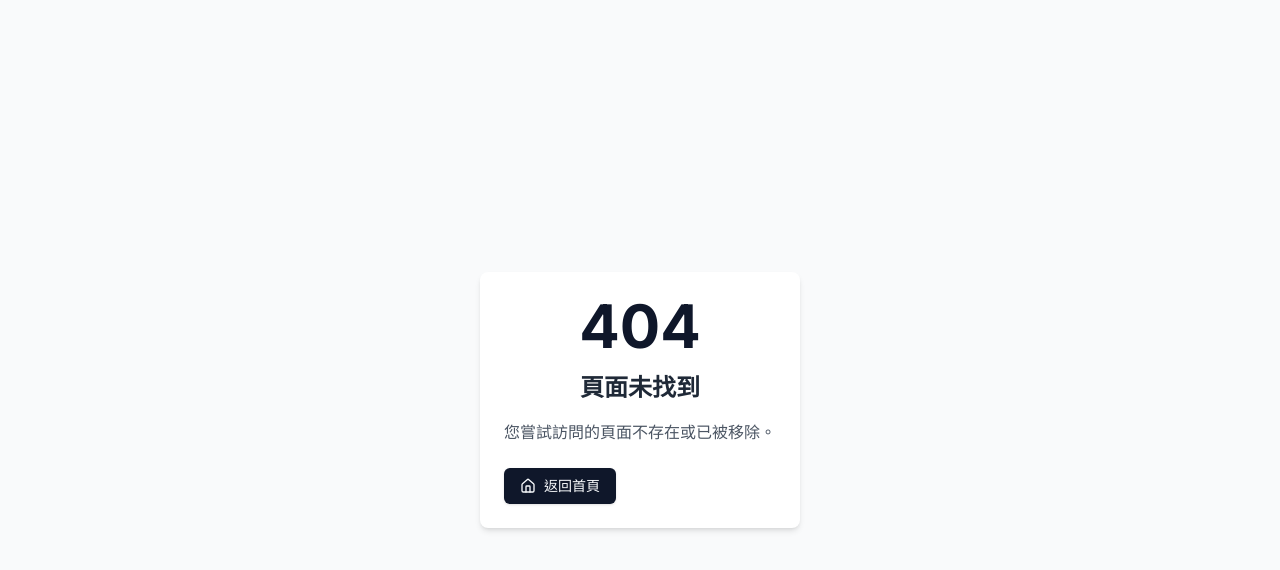
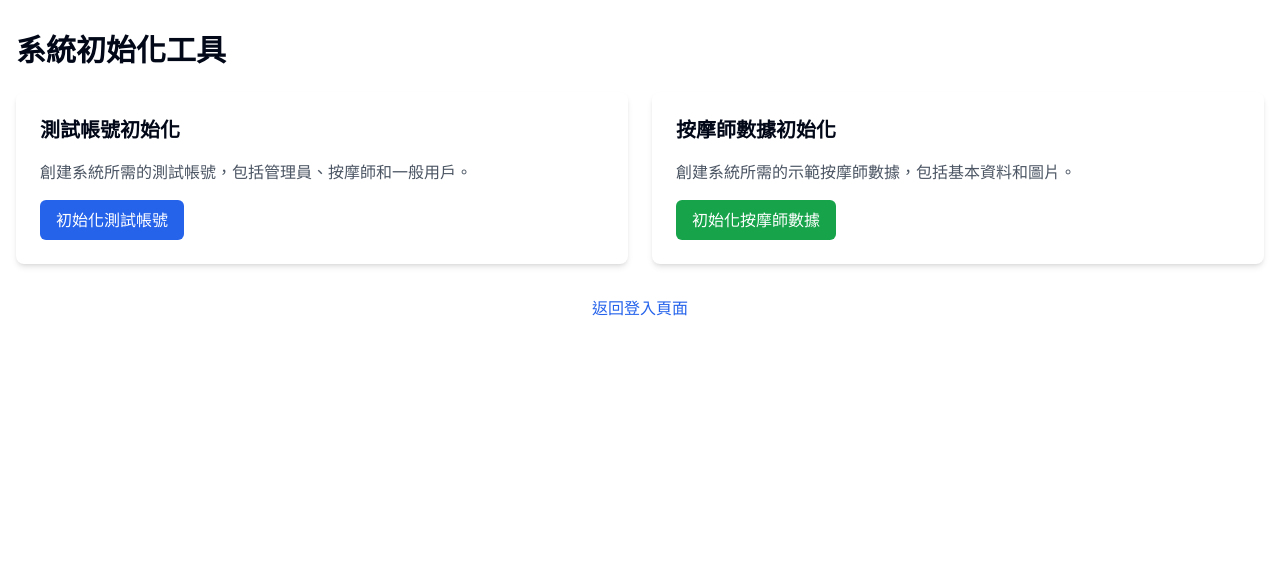
Before and after one commit to LIUXVuse/10massage, a Next.js app: page /init in a window 1280 px wide. Before the commit this address had no page. Shown: the top 570 px of the page. Built offline with nearby package versions, Linux system fonts and the light colour scheme.

Commit message:
修復模組兼容性問題和添加初始化頁面

```diff
--- a/next.config.mjs
+++ b/next.config.mjs
@@ -30,43 +30,51 @@ const nextConfig = {
   },
   // 添加Webpack配置，解決檔案大小限制問題
   webpack: (config, { isServer }) => {
-    // 較為簡單的分割配置，避免複雜的module.context匹配
+    // 生產環境中啟用程式碼拆分
+    if (!isServer) {
       config.optimization.splitChunks = {
         chunks: 'all',
-      maxInitialRequests: 30,
-      minSize: 20000,
-      maxSize: 18000000, // 減小到18MB
         cacheGroups: {
+          default: false,
+          vendors: false,
+          // 拆分大型庫和框架
           framework: {
+            test: /[\\/]node_modules[\\/](react|react-dom|next|@next)[\\/]/,
             name: 'framework',
-          test: /[\\/]node_modules[\\/](react|react-dom|next)[\\/]/,
             priority: 40,
-          reuseExistingChunk: true,
+            chunks: 'all',
+            enforce: true,
           },
+          // 拆分UI組件庫
+          uiComponents: {
+            test: /[\\/]node_modules[\\/](@radix-ui|lucide-react|tailwindcss)[\\/]/,
+            name: 'ui-components',
+            priority: 30,
+            chunks: 'all',
+          },
+          // 拆分其他第三方庫
           lib: {
             test: /[\\/]node_modules[\\/]/,
             name: 'lib',
-          priority: 30,
-          reuseExistingChunk: true,
+            priority: 20,
+            chunks: 'all',
           },
-        commons: {
-          name: 'commons',
+          // 應用代碼拆分
+          app: {
+            name: 'app',
             minChunks: 2,
-          priority: 20,
-          reuseExistingChunk: true,
+            priority: 10,
+            chunks: 'all',
           },
-        styles: {
-          name: 'styles',
-          test: /\.css$/,
-          chunks: 'all',
-          priority: 10,
-          enforce: true,
+        },
+        maxInitialRequests: 25,
+        minSize: 20000,
+      };
     }
-      },
-    };
-
     return config;
   },
+  // 添加transpilePackages處理模組兼容性問題
+  transpilePackages: ['next-auth'],
 }
 
 export default nextConfig
--- /dev/null
+++ b/src/app/init/page.tsx
@@ -0,0 +1,151 @@
+"use client";
+
+import { useState } from "react";
+import Link from "next/link";
+
+export default function InitializationPage() {
+  const [testAccountsResult, setTestAccountsResult] = useState<any>(null);
+  const [masseursResult, setMasseursResult] = useState<any>(null);
+  const [loading, setLoading] = useState({
+    accounts: false,
+    masseurs: false
+  });
+  const [error, setError] = useState({
+    accounts: null,
+    masseurs: null
+  });
+
+  const initTestAccounts = async () => {
+    try {
+      setLoading(prev => ({ ...prev, accounts: true }));
+      setError(prev => ({ ...prev, accounts: null }));
+
+      const response = await fetch('/api/admin/init-test-accounts');
+      if (!response.ok) {
+        throw new Error(`初始化測試帳號失敗: ${response.status} ${response.statusText}`);
+      }
+
+      const data = await response.json();
+      setTestAccountsResult(data);
+    } catch (err: any) {
+      console.error("初始化測試帳號錯誤:", err);
+      setError(prev => ({ ...prev, accounts: err.message }));
+    } finally {
+      setLoading(prev => ({ ...prev, accounts: false }));
+    }
+  };
+
+  const initMasseurs = async () => {
+    try {
+      setLoading(prev => ({ ...prev, masseurs: true }));
+      setError(prev => ({ ...prev, masseurs: null }));
+
+      const response = await fetch('/api/admin/init-masseurs');
+      if (!response.ok) {
+        throw new Error(`初始化按摩師數據失敗: ${response.status} ${response.statusText}`);
+      }
+
+      const data = await response.json();
+      setMasseursResult(data);
+    } catch (err: any) {
+      console.error("初始化按摩師數據錯誤:", err);
+      setError(prev => ({ ...prev, masseurs: err.message }));
+    } finally {
+      setLoading(prev => ({ ...prev, masseurs: false }));
+    }
+  };
+
+  return (
+    <div className="container mx-auto py-8 px-4">
+      <h1 className="text-3xl font-bold mb-6">系統初始化工具</h1>
+
+      <div className="grid md:grid-cols-2 gap-6">
+        {/* 測試帳號初始化 */}
+        <div className="bg-white p-6 rounded-lg shadow-md">
+          <h2 className="text-xl font-semibold mb-4">測試帳號初始化</h2>
+          <p className="text-gray-600 mb-4">
+            創建系統所需的測試帳號，包括管理員、按摩師和一般用戶。
+          </p>
+
+          <button
+            onClick={initTestAccounts}
+            disabled={loading.accounts}
+            className="bg-blue-600 text-white px-4 py-2 rounded-md hover:bg-blue-700 disabled:bg-blue-300"
+          >
+            {loading.accounts ? "初始化中..." : "初始化測試帳號"}
+          </button>
+
+          {error.accounts && (
+            <div className="mt-4 p-3 bg-red-100 text-red-700 rounded-md">
+              {error.accounts}
+            </div>
+          )}
+
+          {testAccountsResult && (
+            <div className="mt-4">
+              <h3 className="font-medium mb-2">初始化結果:</h3>
+              <div className="bg-gray-100 p-3 rounded-md overflow-auto max-h-60">
+                <pre className="text-sm">{JSON.stringify(testAccountsResult, null, 2)}</pre>
+              </div>
+
+              {testAccountsResult.success && (
+                <div className="mt-4 p-3 bg-green-100 text-green-700 rounded-md">
+                  <p className="font-medium">測試帳號已創建!</p>
+                  <p className="mt-1">您可以使用以下帳號登入:</p>
+                  <ul className="mt-2 list-disc list-inside">
+                    <li>管理員: admin@example.com / password123</li>
+                    <li>按摩師: masseur@example.com / password123</li>
+                    <li>用戶: user@example.com / password123</li>
+                  </ul>
+                </div>
+              )}
+            </div>
+          )}
+        </div>
+
+        {/* 按摩師數據初始化 */}
+        <div className="bg-white p-6 rounded-lg shadow-md">
+          <h2 className="text-xl font-semibold mb-4">按摩師數據初始化</h2>
+          <p className="text-gray-600 mb-4">
+            創建系統所需的示範按摩師數據，包括基本資料和圖片。
+          </p>
+
+          <button
+            onClick={initMasseurs}
+            disabled={loading.masseurs}
+            className="bg-green-600 text-white px-4 py-2 rounded-md hover:bg-green-700 disabled:bg-green-300"
+          >
+            {loading.masseurs ? "初始化中..." : "初始化按摩師數據"}
+          </button>
+
+          {error.masseurs && (
+            <div className="mt-4 p-3 bg-red-100 text-red-700 rounded-md">
+              {error.masseurs}
+            </div>
+          )}
+
+          {masseursResult && (
+            <div className="mt-4">
+              <h3 className="font-medium mb-2">初始化結果:</h3>
+              <div className="bg-gray-100 p-3 rounded-md overflow-auto max-h-60">
+                <pre className="text-sm">{JSON.stringify(masseursResult, null, 2)}</pre>
+              </div>
+
+              {masseursResult.success && (
+                <div className="mt-4 p-3 bg-green-100 text-green-700 rounded-md">
+                  <p>按摩師數據已成功初始化!</p>
+                </div>
+              )}
+            </div>
+          )}
+        </div>
+      </div>
+
+      <div className="mt-8 text-center">
+        <Link href="/login" className="text-blue-600 hover:underline">
+          返回登入頁面
+        </Link>
+      </div>
+    </div>
+  );
+}
--- a/src/middleware.ts
+++ b/src/middleware.ts
@@ -31,7 +31,8 @@ const publicApiRoutes = [
   '/api/services',
   '/api/admin/init-accounts',
   '/api/admin/init-test-accounts',
-  '/api/admin/init-masseurs'
+  '/api/admin/init-masseurs',
+  '/init' // 添加初始化頁面到公開路由
 ]
 
 // 檢查用戶是否為管理員 - 與auth-utils統一邏輯
```
Also changed, not shown: 1 other file (tests, documents, lock files or other folders). Lines whose indentation alone changed are shown as unchanged.
